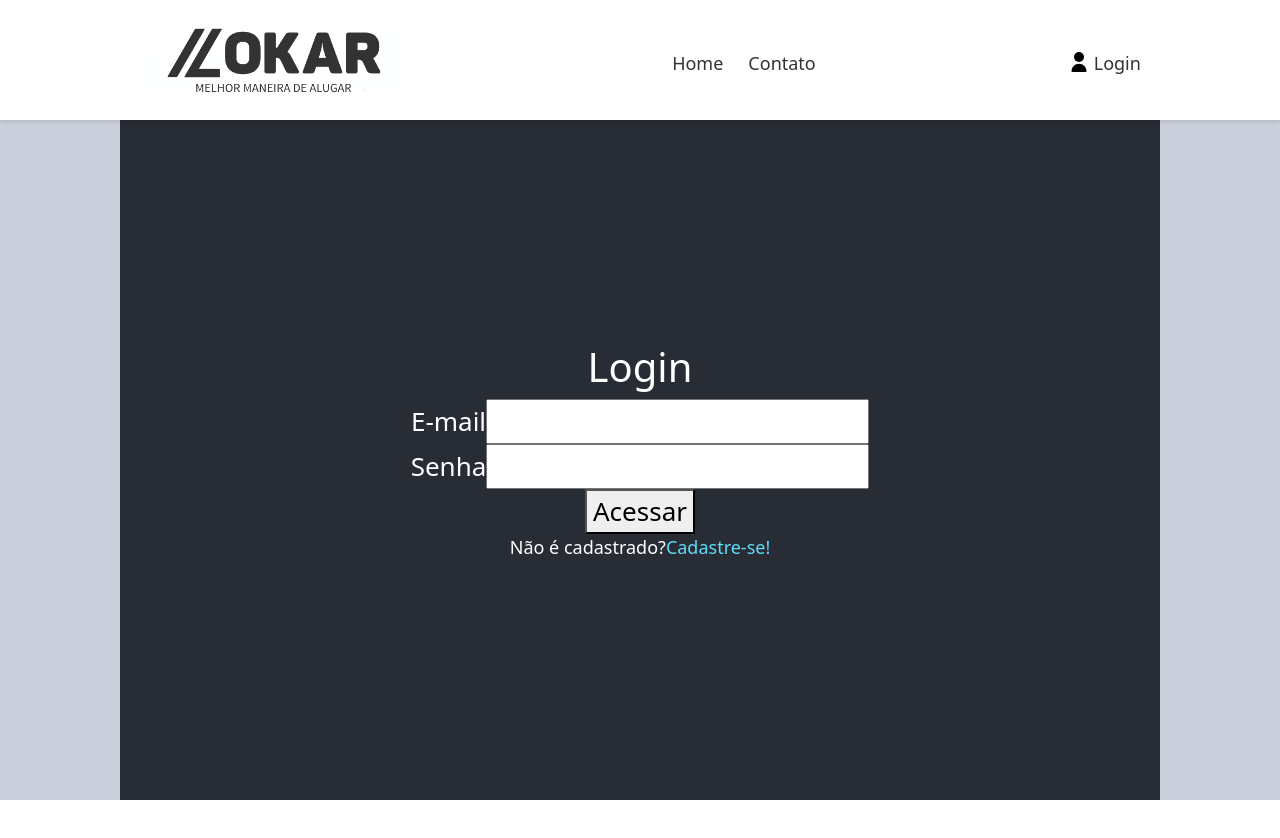
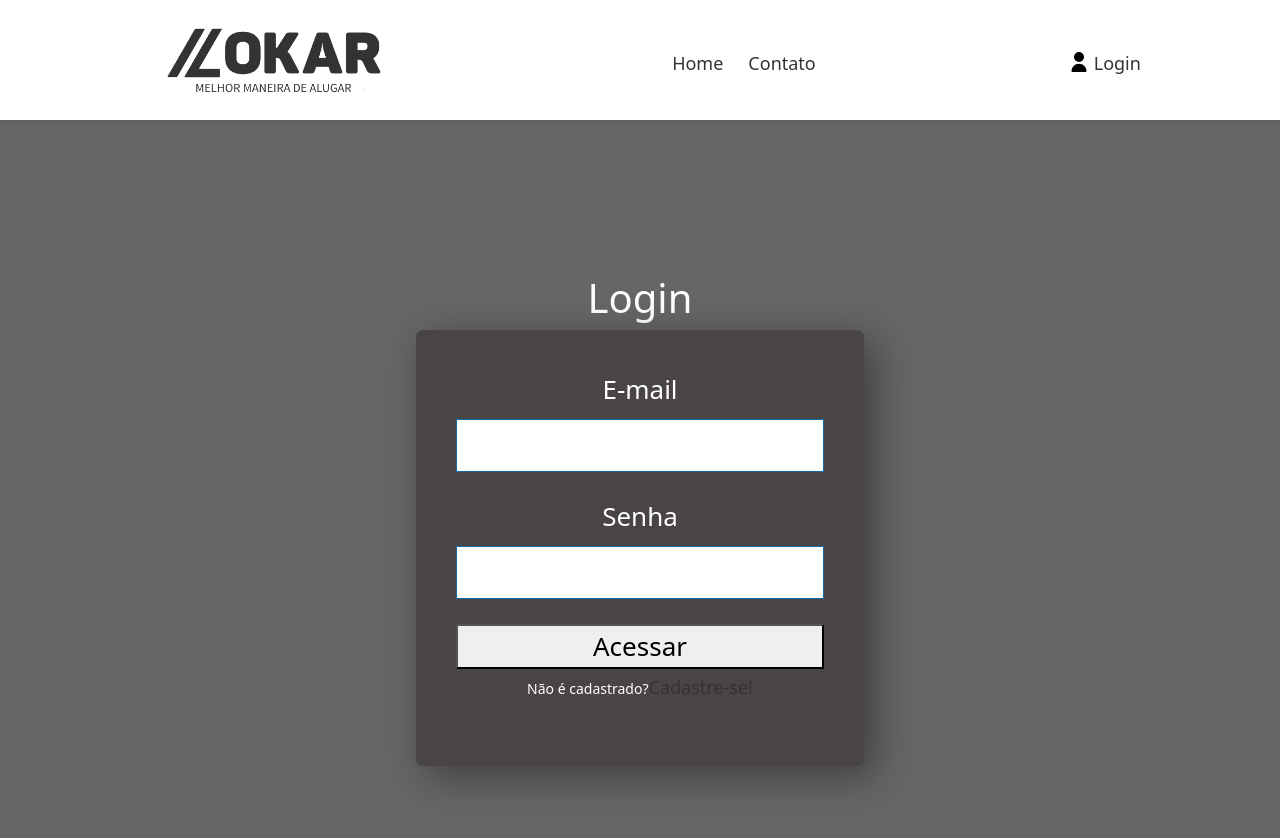
Before and after one commit to InitialCommit-Ltda/Lokar, a React (Create React App) app: page /login in a window 1280 px wide. Shown: the top 838 px of the page. Before the commit the page ends 800 px from the top, so only its background shows below. Built offline with nearby package versions, Linux system fonts and the light colour scheme.

Commit message:
alterações na tela de login

```diff
--- a/src/pages/Login.js
+++ b/src/pages/Login.js
@@ -3,25 +3,24 @@ import '../styles/pages.css';
 
 function Login() {
     return (
-        <div className="App">
-            <header className="Page">
+        <div className="login">
+            <header className="page">
                 <h1>Login</h1>
-                <form>
+                <form method='POST'class="formLogin">
                     <label for="email">E-mail</label>
-                    <input type="email"></input><br />
+                    <input type="email"></input>
                     <label for="senha">Senha</label>
-                    <input type="password"></input><br />
+                    <input type="password"></input>
                     <button>Acessar</button>
-                </form>
 
-                <p className='login-cadastro'>
+                    <p className='login-cadastro'>
                     Não é cadastrado?
                     <Link to="/cadastro" className='login-cadastro-link'>
                         Cadastre-se!
                     </Link>
                 </p>
 
-
+                </form>
             </header>
         </div>
     );
--- a/src/styles/pages.css
+++ b/src/styles/pages.css
@@ -1,3 +1,20 @@
+.login{
+    margin: 0;
+    padding: 0;
+}
+
+.page{
+    display: flex;
+    flex-direction: column;
+    align-items: center;
+    align-content: center;
+    justify-content: center;
+    width: 100%;
+    height: 100vh;
+    background-color: #666;
+}
+
+
 .login-cadastro {
     font-size: large;
     font-weight: 500;
@@ -11,3 +28,43 @@
 .login-cadastro-link:hover {
     color: #ff0000;
 }
+
+.formLogin {
+    display: flex;
+    flex-direction: column;
+    background-color:rgb(73, 69, 69);
+    border-radius: 7px;
+    padding: 40px;
+    box-shadow: 10px 10px 40px rgba(0, 0, 0, .4);
+    gap: 5px;
+    width: 35%;
+}
+
+.formLogin h1{
+    padding: 0;
+    margin: 0;
+    font-weight: 500;
+    font-size: 2.3em;
+    color:rgb(255, 255, 255)
+}
+
+.formLogin p{
+    display: inline-block;
+    font-size: 14px;
+    margin-bottom: 25px;
+}
+
+.formLogin input {
+    padding: 15px;
+    font-size: 14px;
+    border: 1px solid #106caa;
+    margin-bottom: 20px;
+    margin-top: 5px;
+    border-radius: 4ox;
+    transition: all linear 160ms;
+    outline: none;
+}
+
+.formLogin input:focus {
+    border: 1px solid #4a6ee2;
+}
```
